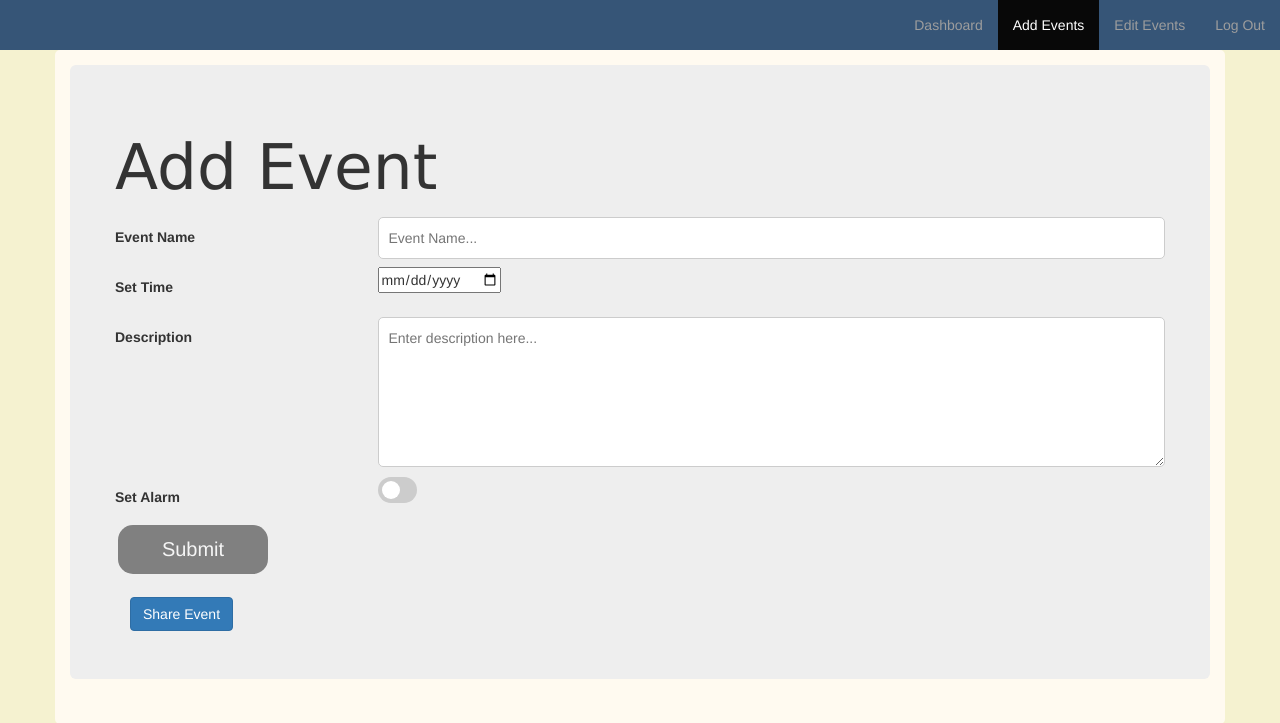
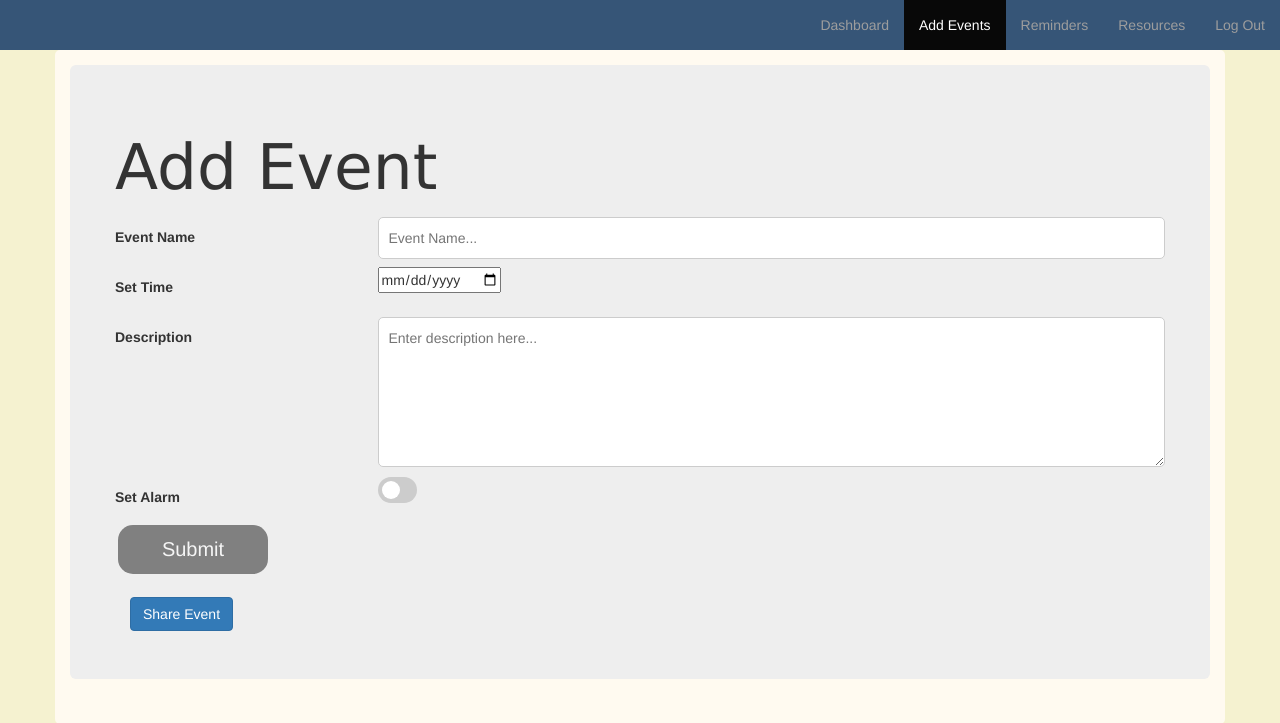
Before and after one commit to danieltran67/All-In-One-Agenda, a Python web app: template templates/addevents.html in a window 1280 px wide. Shown: the top 723 px of the page. Run offline with Jinja, Linux system fonts and the light colour scheme; the template is opened without the code that fills it, so the values that code supplies are empty; some libraries are stand-ins or nearby versions.

Commit message:
updated add events

```diff
--- a/templates/addevents.html
+++ b/templates/addevents.html
@@ -24,13 +24,15 @@
             <span class="icon-bar"></span>
             <span class="icon-bar"></span>
             <span class="icon-bar"></span>
+            <span class="icon-bar"></span>
           </button>
         </div>
         <div id="navbar" class="collapse navbar-collapse">
           <ul class="nav navbar-nav navbar-right navbar-font">
             <li><a href="{{ url_for('dashboard') }}">Dashboard</a></li>
             <li class="active"><a href="">Add Events</a></li>
-            <li><a href="{{ url_for('editevents') }}">Edit Events</a></li>
+            <li><a href="{{ url_for('reminders') }}">Reminders</a></li>
+            <li><a href="{{ url_for('resources') }}">Resources</a></li>
             <li><a href="{{ url_for('logout') }}">Log Out</a></li>
           </ul>
         </div>
```
